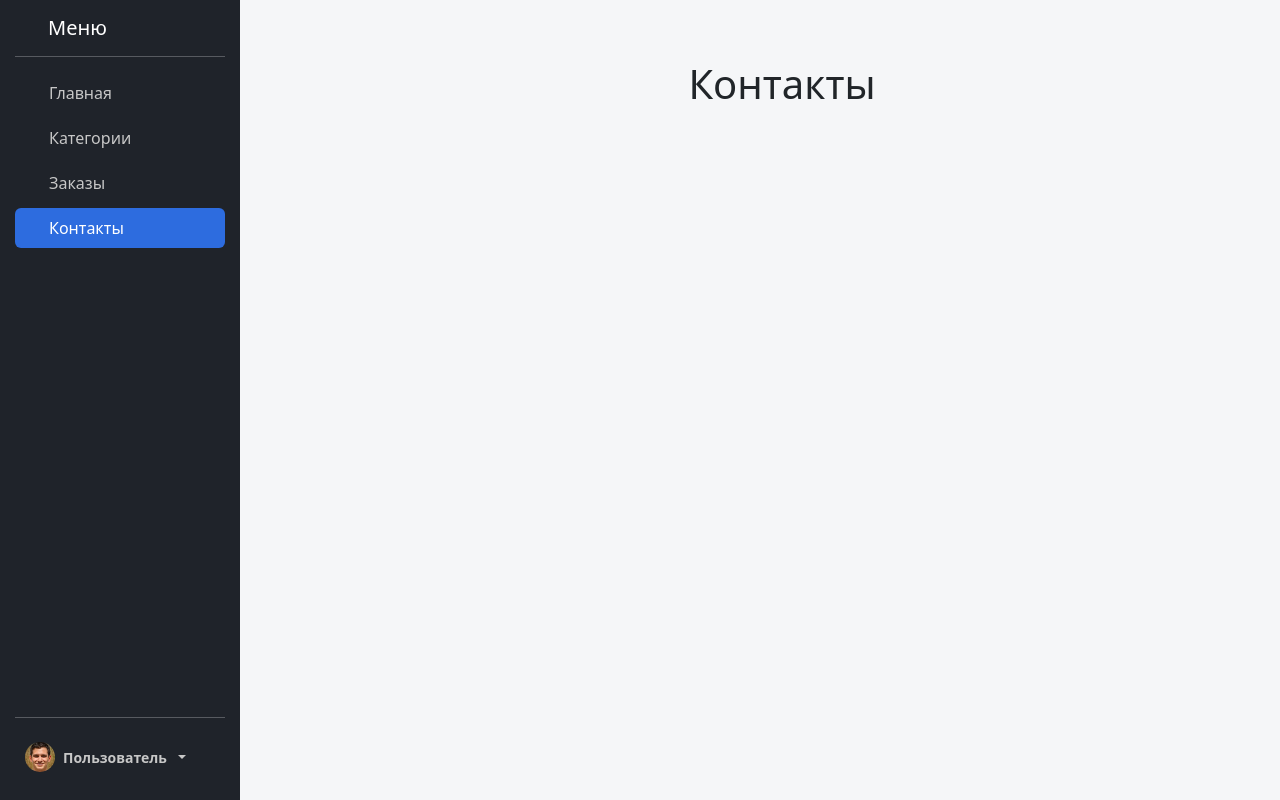
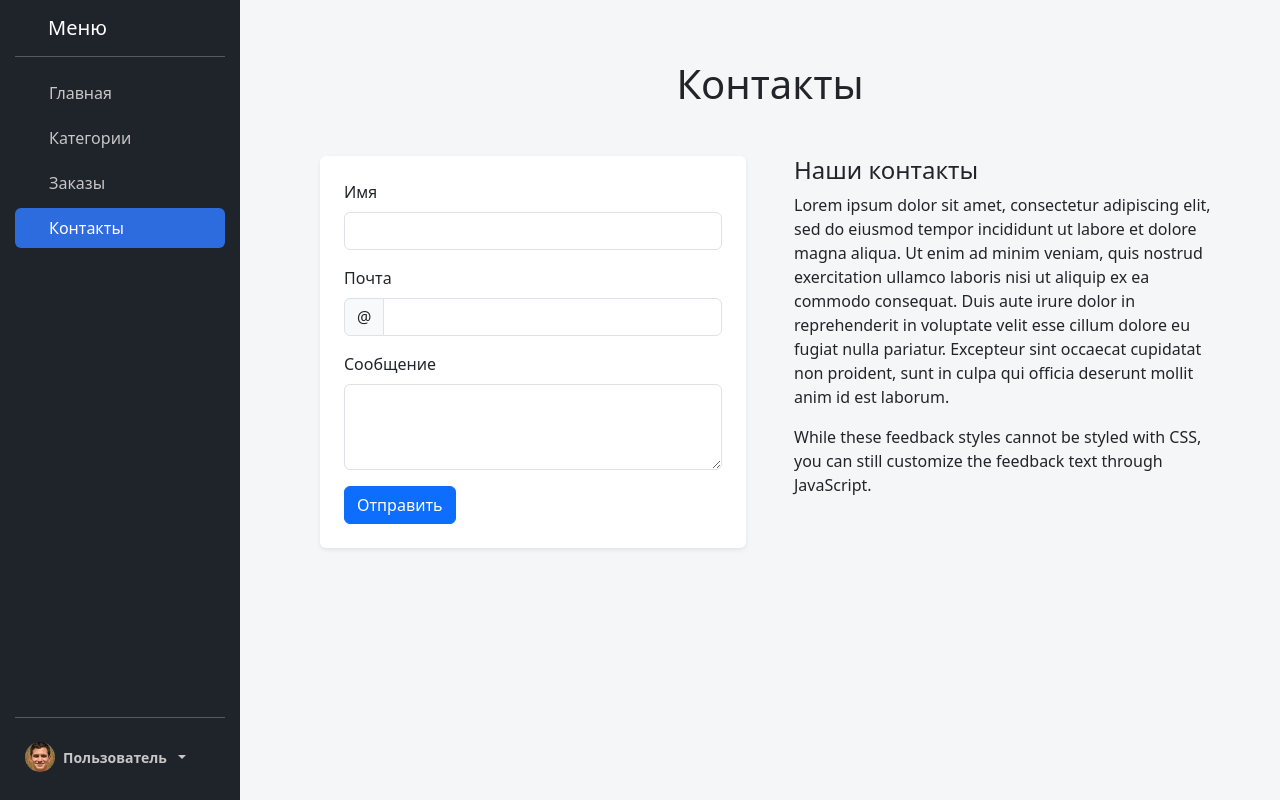
Before and after one commit to GrandBalaxon/CoreShop-Web, a Python web app: template templates/contacts.html in a window 1280 px wide. Run offline with Jinja, Linux system fonts and the light colour scheme; the template is opened without the code that fills it, so the values that code supplies are empty.

Commit message:
finished contacts.html look

```diff
--- a/templates/contacts.html
+++ b/templates/contacts.html
@@ -63,10 +63,6 @@
             font-size: 14px;
             color: #aaa;
             font-weight: bold;
-        }
-
-        .card {
-            text-align: center;
         }
 
         .user-avatar {
@@ -138,17 +134,65 @@
 
 <!-- Основная страница -->
 <div class="content">
+    <div class="content-wrapper">
 
-    <div class="text-center mb-5">
-        <h1>Контакты</h1>
-    </div>
+        <div class="text-center mb-5">
+            <h1>Контакты</h1>
+        </div>
 
-    <div class="row">
+        <div class="row gx-5">
 
+            <div class="col">
 
+                <div class="card shadow-sm border-0">
+                    <div class="card-body p-4">
+
+                        <form>
+
+                    <div class="mb-3">
+                        <label for="nameInput" class="form-label">Имя</label>
+                        <input type="text" class="form-control" id="nameInput">
+                    </div>
+
+                    <label for="emailInput" class="form-label">Почта</label>
+                    <div class="input-group mb-3">
+                        <span class="input-group-text" id="basic-addon1">@</span>
+                        <input type="email" class="form-control" id="emailInput">
+                    </div>
+
+                    <div class="mb-3">
+                        <label for="exampleFormControlTextarea1" class="form-label">Сообщение</label>
+                        <textarea class="form-control" id="exampleFormControlTextarea1" rows="3"></textarea>
+                    </div>
+
+                    <button type="submit" class="btn btn-primary">
+                        Отправить
+                    </button>
+
+                        </form>
+
+                    </div>
+                </div>
+            </div>
+
+            <div class="col">
+                <h4>Наши контакты</h4>
+                <p>
+                    Lorem ipsum dolor sit amet, consectetur adipiscing elit, sed do eiusmod tempor incididunt ut labore
+                    et dolore magna aliqua. Ut enim ad minim veniam, quis nostrud exercitation ullamco laboris nisi ut
+                    aliquip ex ea commodo consequat. Duis aute irure dolor in reprehenderit in voluptate velit esse
+                    cillum dolore eu fugiat nulla pariatur. Excepteur sint occaecat cupidatat non proident, sunt in
+                    culpa qui officia deserunt mollit anim id est laborum.
+                </p>
+                <p>
+                    While these feedback styles cannot be styled with CSS, you can still customize the feedback
+                    text through JavaScript.
+                </p>
+            </div>
+
+        </div>
 
     </div>
-
 </div>
 
 <script src="https://cdn.jsdelivr.net/npm/bootstrap@5.3.0/dist/js/bootstrap.bundle.min.js"></script>
```
